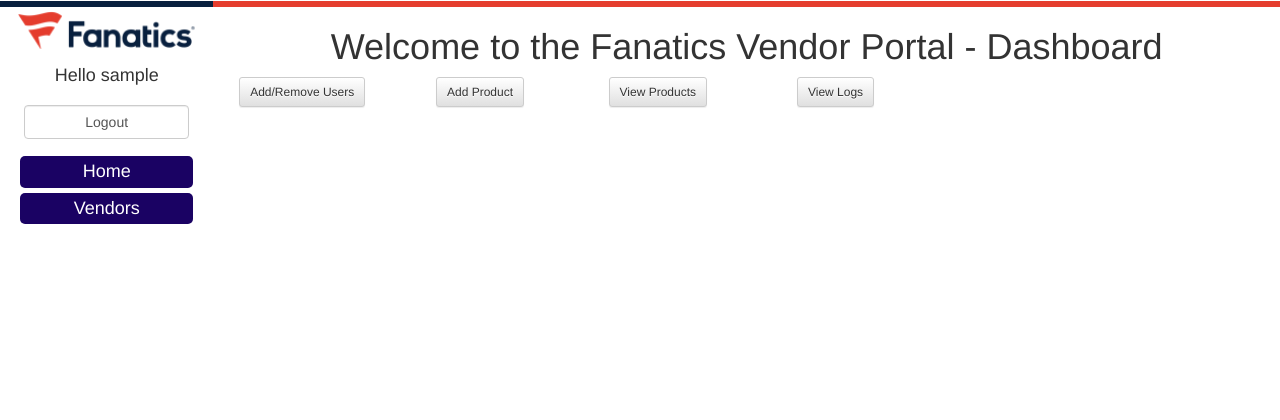
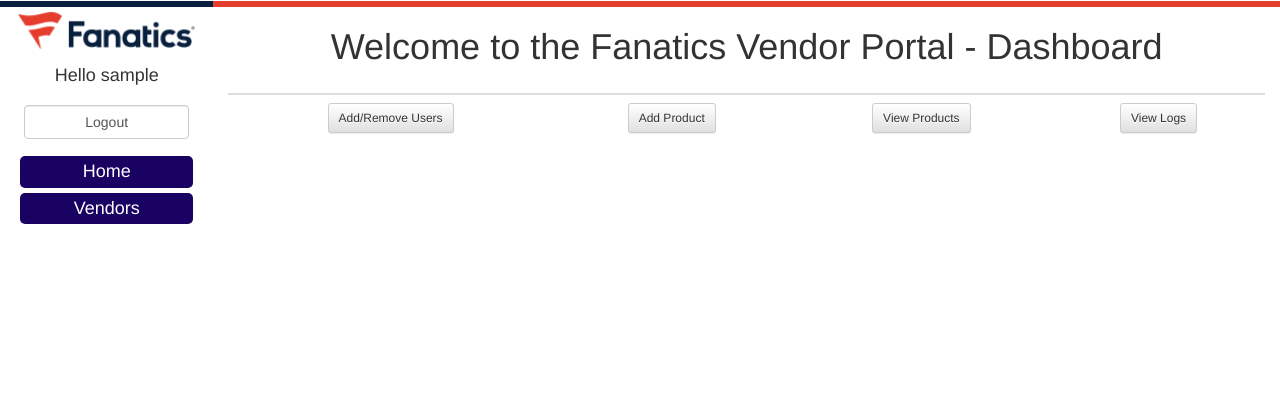
Before and after one commit to JustinKoning/HackCamp, a PHP site: page /view-vendor.php?id=1 in a window 1280 px wide. Shown: the top 420 px of the page. Run offline with PHP 8.4, Linux system fonts and the light colour scheme; the visitor is signed in with stand-in values (Sample User, id 1); data that the repository does not hold is empty; some libraries are stand-ins or nearby versions.

Commit message:
Changed to table, for better viewing

```diff
--- a/Views/view-vendor.phtml
+++ b/Views/view-vendor.phtml
@@ -6,12 +6,22 @@ if (isset($_SESSION["login"])) {
     $permissions = $view->vendor->getUserPermissions($_SESSION["login"]);
 
     echo '
-    <div class="row" id="permission-buttons">
-        <div class="col-md-2"><a class="btn btn-default btn-sm" href="/members.php?id=' . $_GET['id'] .'" role="button">Add/Remove Users</a></div>
-        <div class="col-md-2"><a class="btn btn-default btn-sm" href="/add-product.php?id='. $_GET['id'] .'" role="button">Add Product</a></div>
-        <div class="col-md-2"><a class="btn btn-default btn-sm" href="/view-products.php?id=' . $_GET['id'] .'" role="button">View Products</a></div>
-        <div class="col-md-2"><a class="btn btn-default btn-sm" href="" role="button">View Logs</a></div>
-    </div>
+    <table class="table">
+          <thead>
+            <tr>
+              <th scope="col" class="text-center"></th>
+              <th scope="col" class="text-center"></th>
+              <th scope="col" class="text-center"></th>
+              <th scope="col" class="text-center"></th>
+            </tr>
+          </thead>
+          <tr>
+          <td><a class="btn btn-default btn-sm" href="/members.php?id=' . $_GET['id'] .'" role="button">Add/Remove Users</a></td>
+          <td><a class="btn btn-default btn-sm" href="/add-product.php?id='. $_GET['id'] .'" role="button">Add Product</a></td>
+          <td><a class="btn btn-default btn-sm" href="/view-products.php?id=' . $_GET['id'] .'" role="button">View Products</a></td>
+          <td><a class="btn btn-default btn-sm" href="" role="button">View Logs</a></td>
+</tr>
+        </table>
     ';
 }
 require('template/footer.phtml');
```
